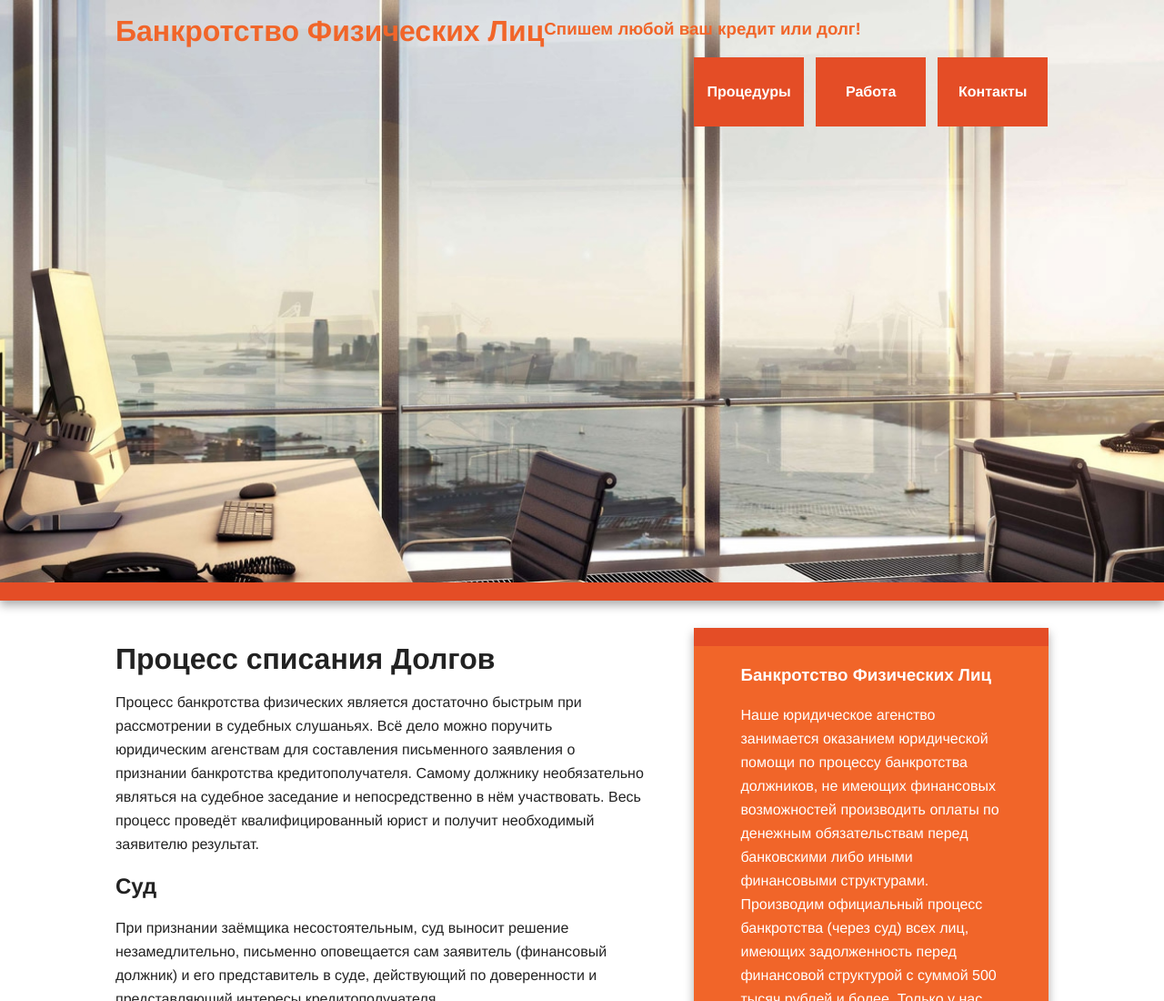
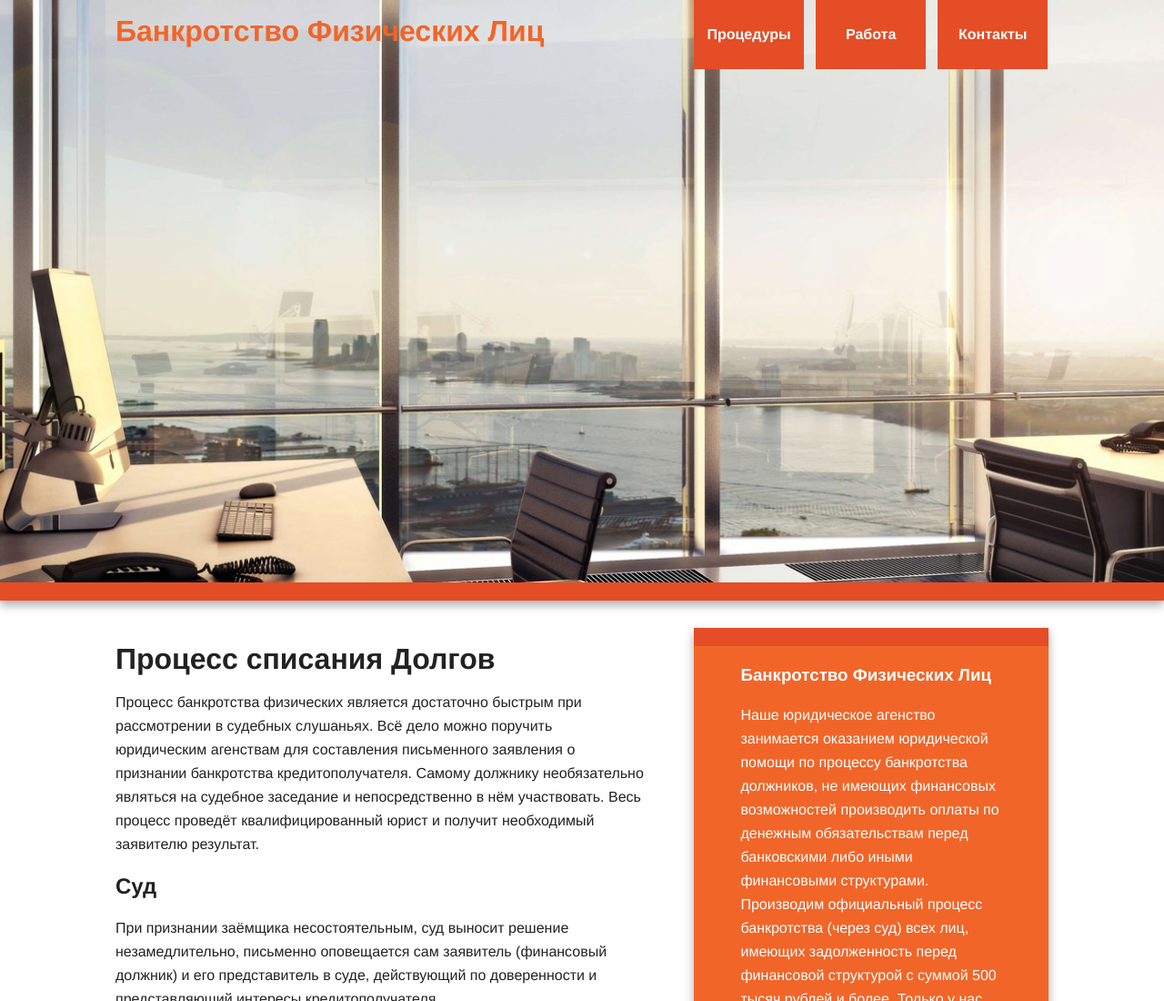
Before and after one commit to bakrot-rostov/bakrot-rostov.github.io, a plain HTML site: page index.html in a window 1280 px wide. Shown: the top 1100 px of the page at 91% size. Drawn offline with nearby package versions, Linux system fonts and the light colour scheme.

Commit message:
Update index.html

```diff
--- a/index.html
+++ b/index.html
@@ -24,7 +24,6 @@
         <div class="header-container">
             <header class="wrapper clearfix">
                 <h1 class="title">Банкротство Физических Лиц</h1>
-		    <h3 class="title">Спишем любой ваш кредит или долг!</h3>
                 <nav>
                     <ul>
                         <li><a href="#paragraf1">Процедуры</a></li>
```
